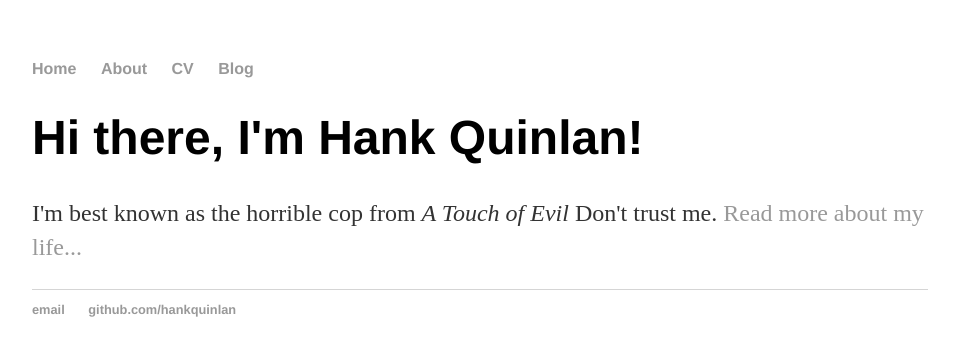
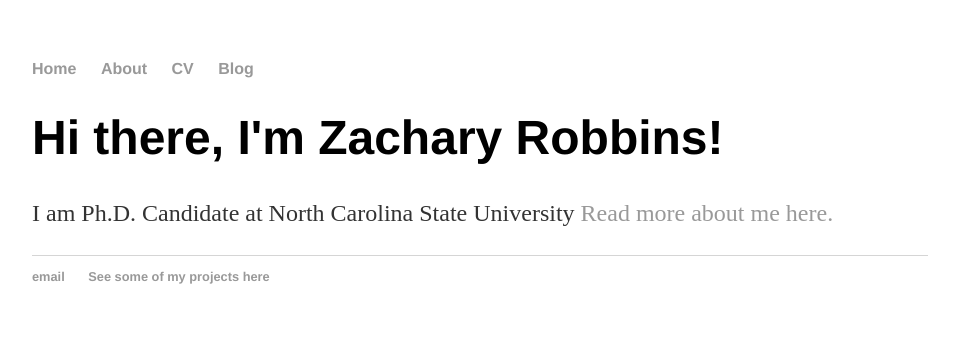
Before and after one commit to ZacharyRobbins/ZacharyRobbins.github.io, a plain HTML site: page index.html in a window 1280 px wide. Shown: the whole page, without its empty margins (160-1119 px from the left). Drawn offline with Linux system fonts and the light colour scheme.

Commit message:
Update index.html

```diff
--- a/index.html
+++ b/index.html
@@ -1,7 +1,7 @@
 <!DOCTYPE html>
 <html>
 	<head>
-		<title>Hank Quinlan, Horrible Cop</title>
+		<title>Zachary Robbins, Forest Disturbance Researcher</title>
 		<!-- link to main stylesheet -->
 		<link rel="stylesheet" type="text/css" href="/css/main.css">
 	</head>
@@ -16,14 +16,14 @@
 		</nav>
 		<div class="container">
     		<div class="blurb">
-        		<h1>Hi there, I'm Hank Quinlan!</h1>
-				<p>I'm best known as the horrible cop from <em>A Touch of Evil</em> Don't trust me. <a href="/about">Read more about my life...</a></p>
+        		<h1>Hi there, I'm Zachary Robbins!</h1>
+				<p>I am Ph.D. Candidate at North Carolina State University <a href="/about">Read more about me here.</a></p>
     		</div><!-- /.blurb -->
 		</div><!-- /.container -->
 		<footer>
     		<ul>
-        		<li><a href="mailto:hankquinlanhub@gmail.com">email</a></li>
-        		<li><a href="https://github.com/hankquinlan">github.com/hankquinlan</a></li>
+        		<li><a href="mailto:zjrobbin@ncsu.edu">email</a></li>
+        		<li><a href="https://github.com/ZacharyRobbins">See some of my projects here</a></li>
 			</ul>
 		</footer>
 	</body>
```
